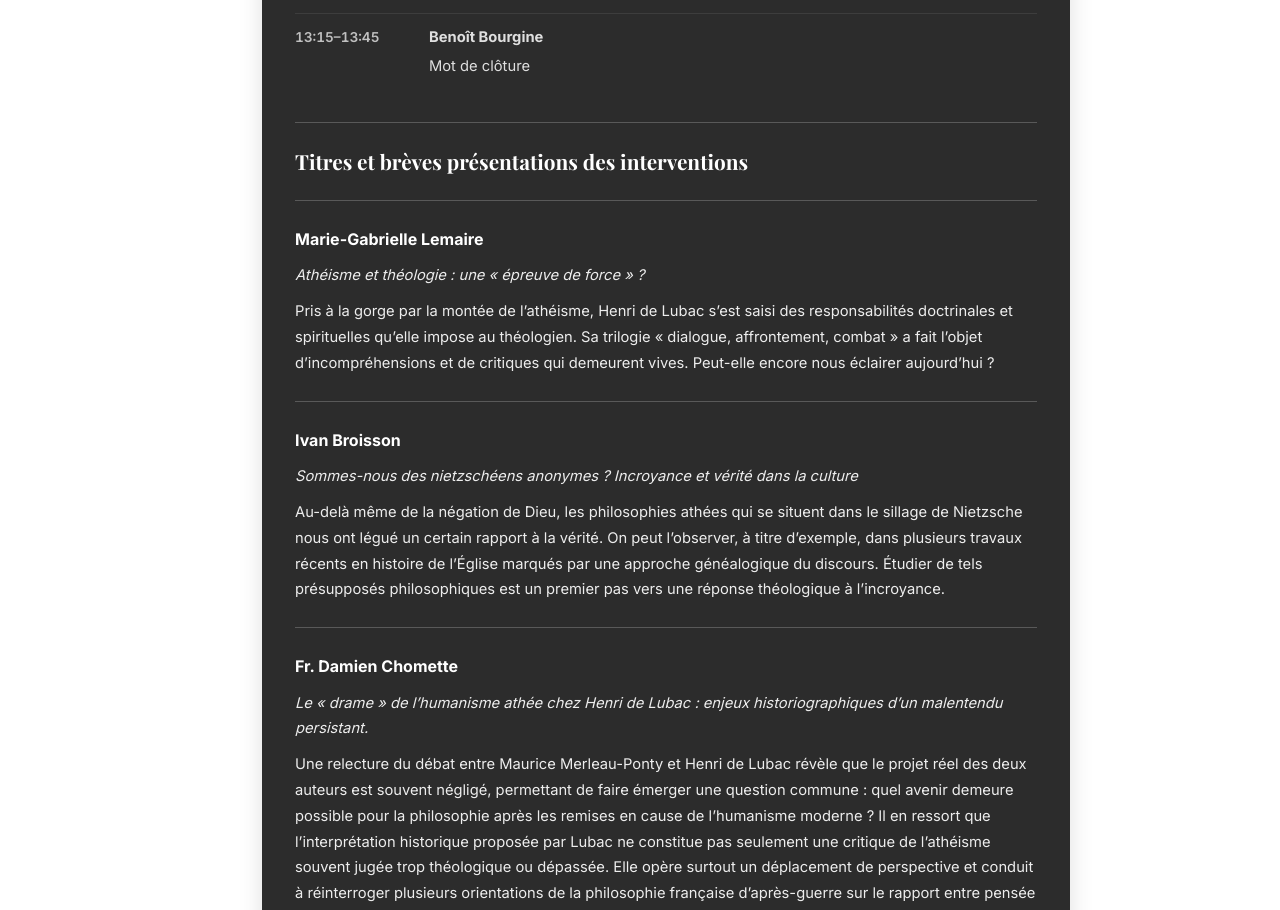
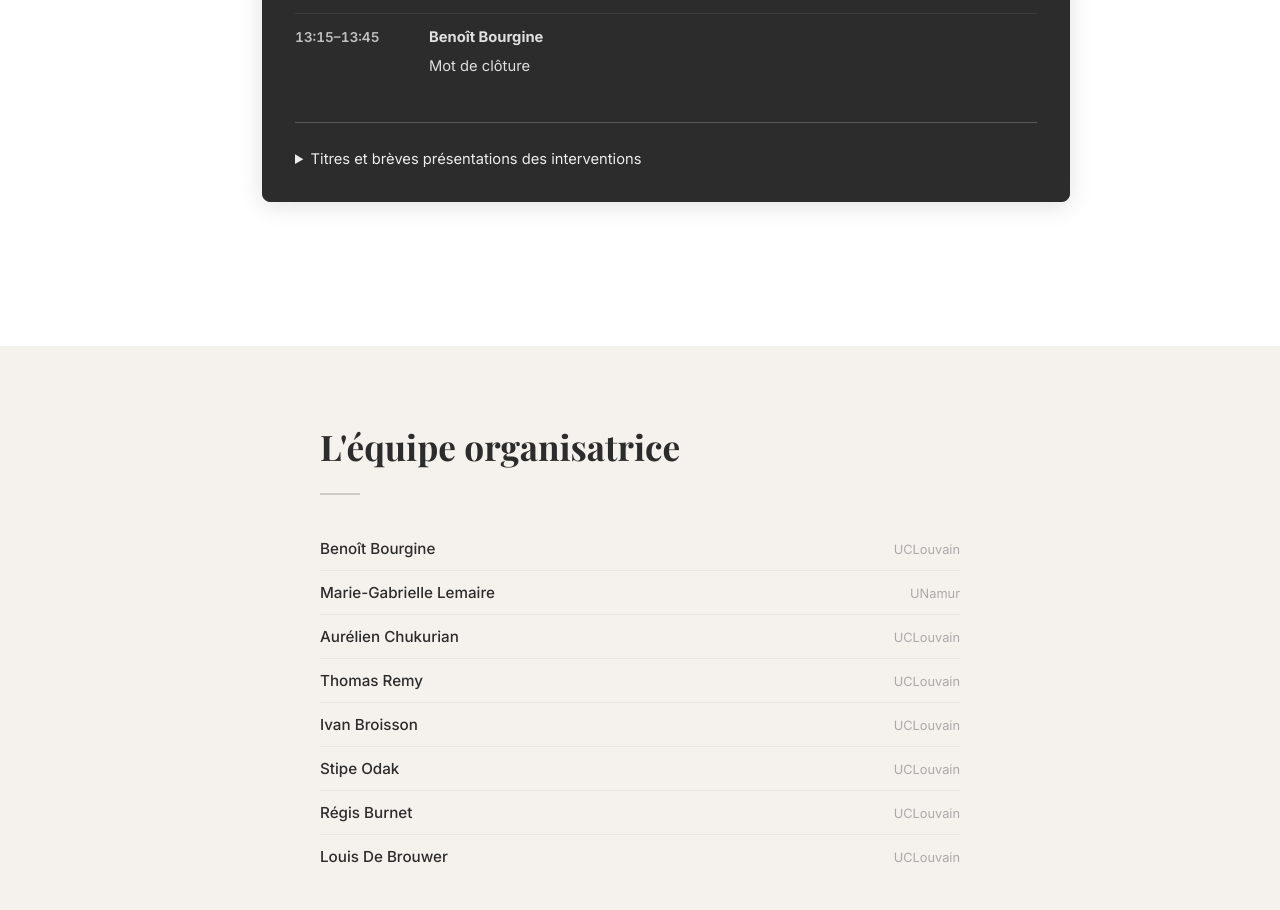
Before and after one commit to stiptje/atheisme-web, a React (Vite) app: page / in a window 1280 px wide. Shown: the part 6580-7490 px from the top of the page. Built offline with nearby package versions, Linux system fonts and the light colour scheme; the HTML template or start-up script is replaced by a standard one; a web font is replaced by a local one.

Commit message:
Make conference abstracts a collapsible section

```diff
--- a/src/components/Timeline/ConferenceProgram.tsx
+++ b/src/components/Timeline/ConferenceProgram.tsx
@@ -103,8 +103,8 @@ export default function ConferenceProgram() {
           </div>
         </section>
       ))}
-      <section className="conference-program__presentations">
-        <h4>{t('Titres et brèves présentations des interventions', 'Talk titles and short abstracts')}</h4>
+      <details className="conference-program__presentations">
+        <summary>{t('Titres et brèves présentations des interventions', 'Talk titles and short abstracts')}</summary>
         {presentations.map(([speaker, title, abstract]) => (
           <article className="conference-program__presentation" key={speaker} lang="fr">
             <h5>{speaker}</h5>
@@ -112,7 +112,7 @@ export default function ConferenceProgram() {
             <p>{abstract}</p>
           </article>
         ))}
-      </section>
+      </details>
     </div>
   );
 }
```
